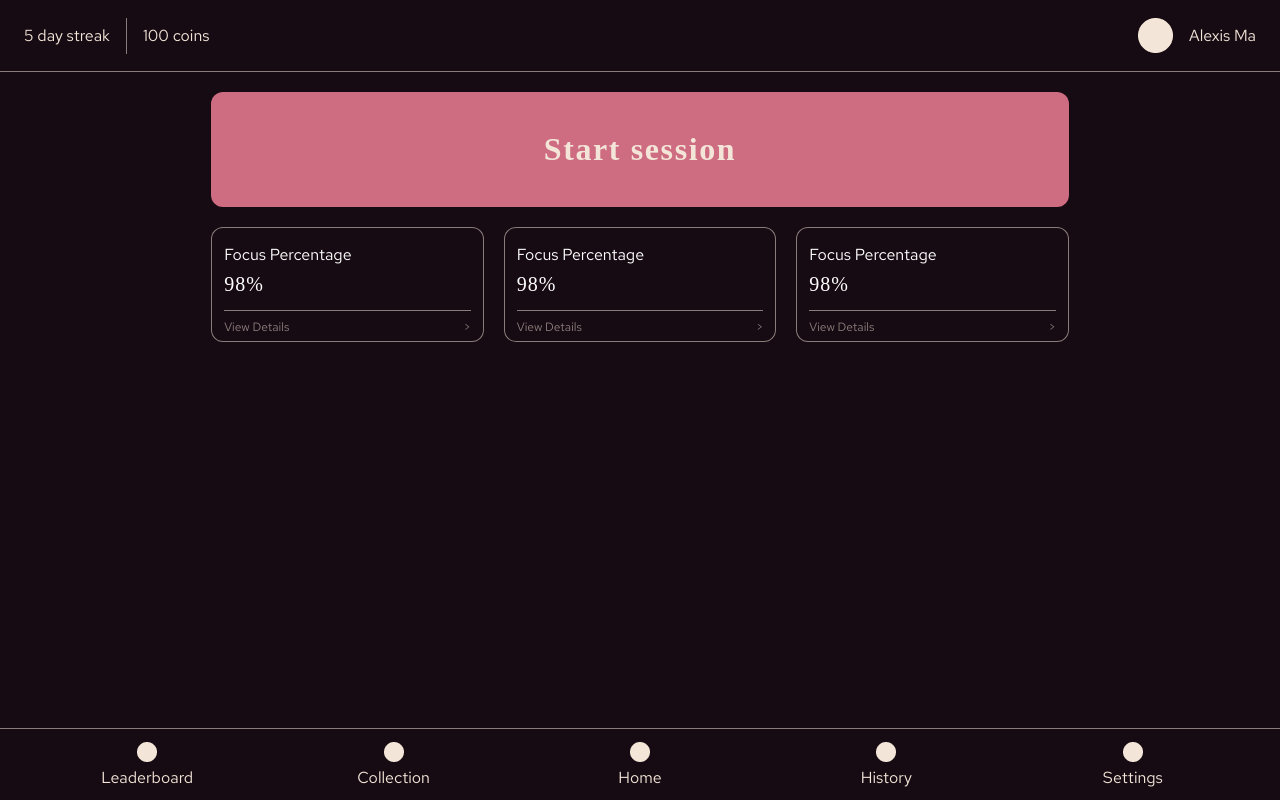
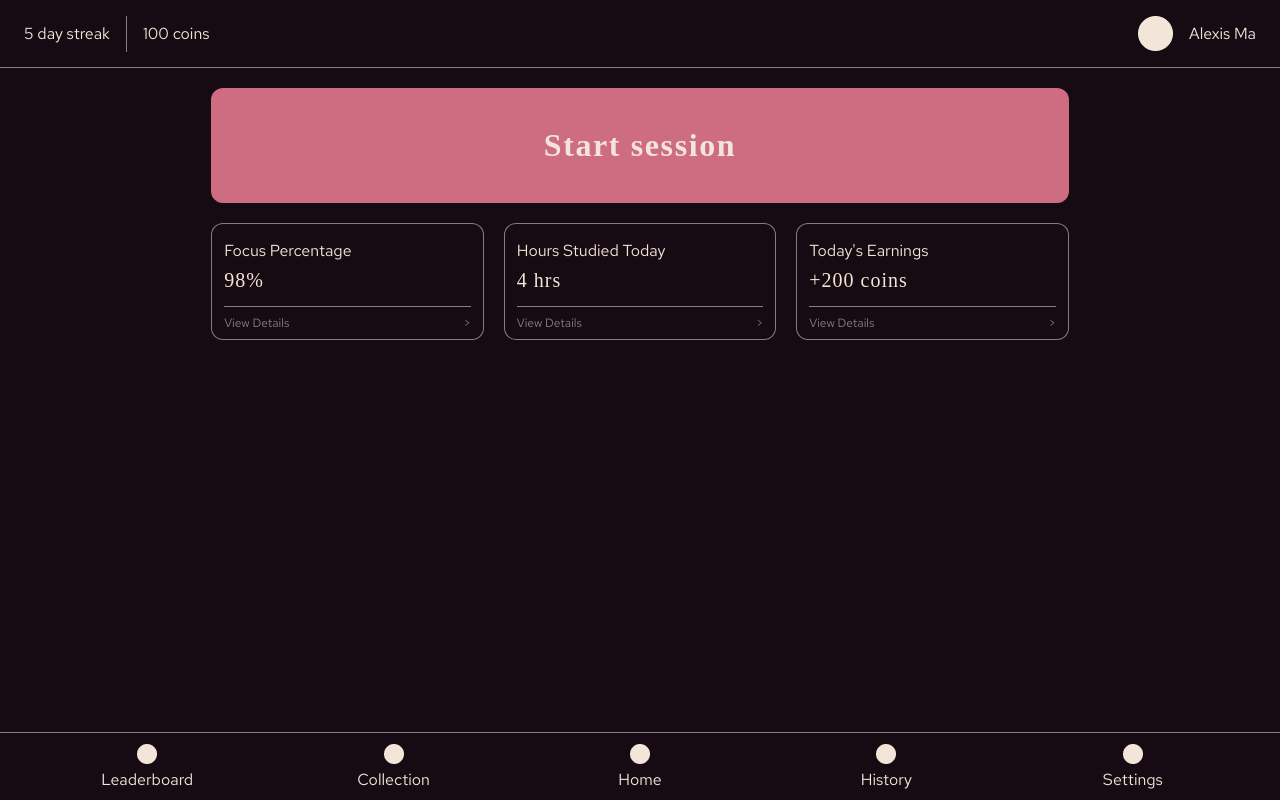
Before and after one commit to 1prcntethan/flowstate, a React (Vite) app: page / in a window 1280 px wide. Built offline with nearby package versions, Linux system fonts and the light colour scheme; a web font is replaced by a local one.

Commit message:
fix card

```diff
--- a/src/components/DashboardStatCard.module.css
+++ b/src/components/DashboardStatCard.module.css
@@ -7,7 +7,8 @@
     flex-direction: column;
     font-family: var(--body-text);
     font-size: 16px;
-    padding: 16px 12px 6px 12px;
+    padding: 16px 12px 8px 12px;
+    color: var(--orange-cream)
 }
 
 .statValue {
--- a/src/components/NavBarBottom.module.css
+++ b/src/components/NavBarBottom.module.css
@@ -5,7 +5,7 @@
   justify-content: space-evenly;
   align-items: center;
   padding: 0 24px;
-  height: 72px;
+  height: 68px;
   border-top: 1px solid var(--orange-cream-50);
   background: var(--dark-purple);
   color: var(--orange-cream);
--- a/src/components/NavBarTop.module.css
+++ b/src/components/NavBarTop.module.css
@@ -3,7 +3,7 @@
   justify-content: space-between;
   align-items: center;
   padding: 0 24px;
-  height: 72px;
+  height: 68px;
   border-bottom: 1px solid var(--orange-cream-50);
   background: var(--dark-purple);
   color: var(--orange-cream);
--- a/src/pages/Dashboard.tsx
+++ b/src/pages/Dashboard.tsx
@@ -20,8 +20,8 @@ export default function Dashboard({ nav }: Props) {
         </button>
         <div className={styles.dashboardCards}>
           <DashboardStatCard statName="Focus Percentage" statValue="98%" />
-          <DashboardStatCard statName="Focus Percentage" statValue="98%" />
-          <DashboardStatCard statName="Focus Percentage" statValue="98%" />
+          <DashboardStatCard statName="Hours Studied Today" statValue="4 hrs" />
+          <DashboardStatCard statName="Today's Earnings" statValue="+200 coins" />
         </div>
       </div>
     </>
```
